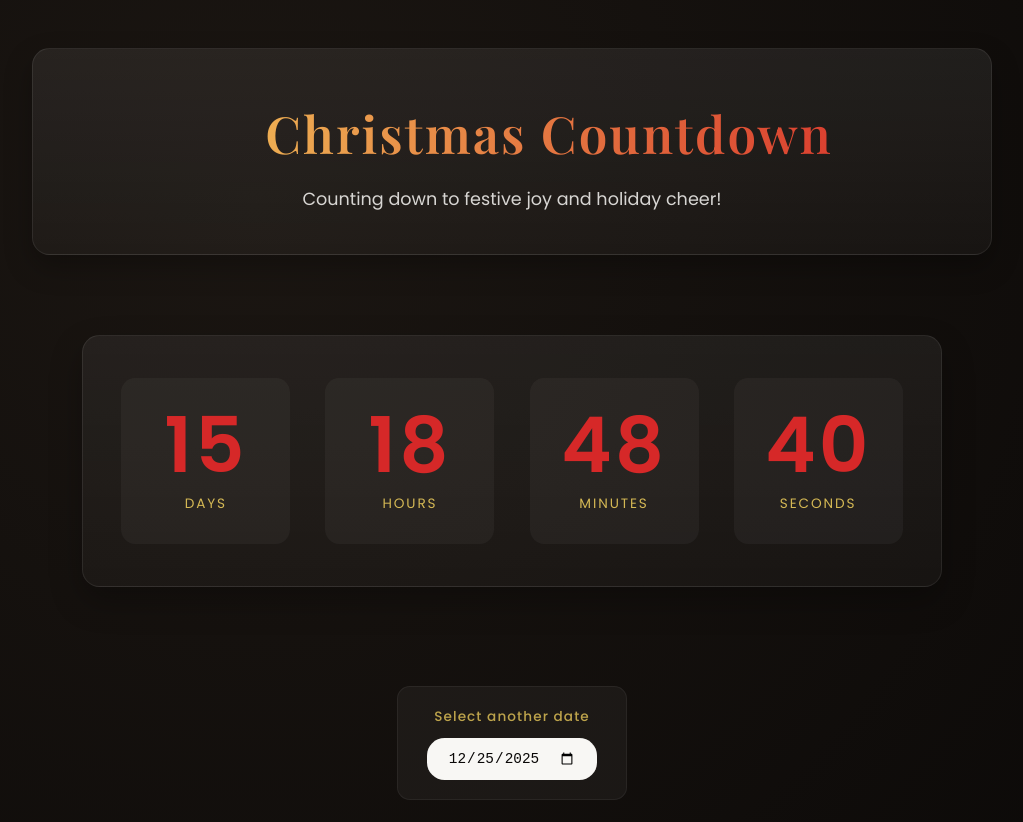
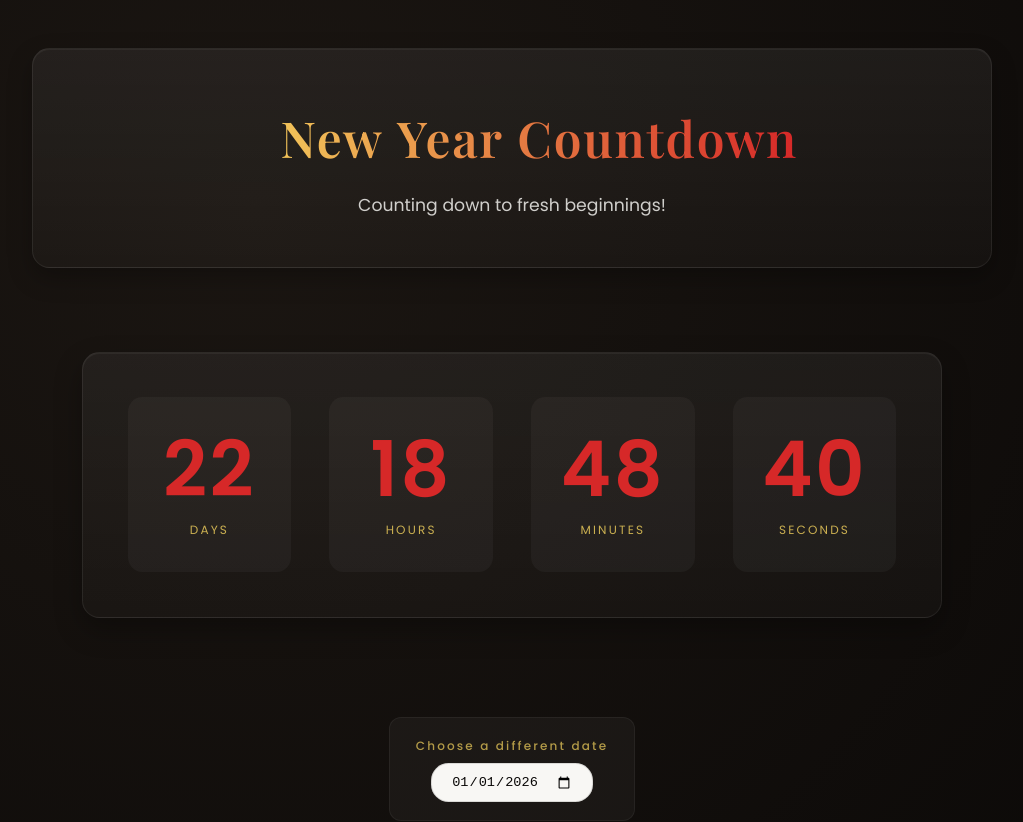
Before and after one commit to mcckyle/the-countdown, a React (Vite) app: page / in a window 1280 px wide. Shown: the top 822 px of the page, without its empty margins (128-1151 px from the left). Built offline with nearby package versions, Linux system fonts and the light colour scheme.

Commit message:
App.jsx: Begin the New Year countdown.

```diff
--- a/index.html
+++ b/index.html
@@ -4,17 +4,17 @@
     <meta charset="UTF-8" />
     <meta name="viewport" content="width=device-width, initial-scale=1.0" />
 
-    <title>Christmas Countdown</title>
+    <title>New Year Countdown</title>
     <meta
       name="description"
-      content="A simple, modern Christmas countdown designed to bring focus and seasonal clarity."
+      content="A simple, modern New Year countdown designed to bring focus and seasonal clarity."
     />
 
     <!-- Open Graph Meta. -->
-    <meta property="og:title" content="Christmas Countdown" />
+    <meta property="og:title" content="New Year Countdown" />
     <meta
       property="og:description"
-      content="A simple, modern countdown to Christmas, built with React."
+      content="A simple, modern countdown to New Year, built with React."
     />
     <meta property="og:type" content="website" />
     <meta property="og:locale" content="en_US" />
--- a/src/App.jsx
+++ b/src/App.jsx
@@ -1,6 +1,6 @@
 //Filename: App.jsx
 //Author: Kyle McColgan
-//Date: 22 December 2025
+//Date: 26 December 2025
 //Description: This file contains the entry component for the React Countdown project.
 
 import { useState } from "react";
@@ -13,8 +13,8 @@ import "./App.css";
 
 function App()
 {
-  //Default: Christmas Day (December 25th, 2025).
-  const [targetDate, setTargetDate] = useState("2025-12-25T00:00:00");
+  //Default: New Year Day (January 1st, 2026).
+  const [targetDate, setTargetDate] = useState("2026-01-01T00:00:00");
   const today = new Date().toISOString().split("T")[0];
 
   const handleDateChange = (e) => {
@@ -28,7 +28,7 @@ function App()
 
     return (
       <div className="app fade-in">
-       <Header />
+       <Header title="🎆 New Year Countdown" subtitle="Counting down to fresh beginnings!" />
 
        <main className="main-content">
          <Countdown targetDate={targetDate} />
--- a/src/components/Countdown/Countdown.css
+++ b/src/components/Countdown/Countdown.css
@@ -7,27 +7,30 @@
     max-width: 860px;
 
     display: grid;
-    grid-template-columns: repeat(auto-fit, minmax(160px, 1fr));
-    gap: 2.2rem;
+    grid-template-columns: repeat(auto-fit, minmax(150px, 1fr));
+    gap: clamp(1.6rem, 3vw, 2.4rem);
 
-    padding: 2.6rem 2.4rem;
-    margin: 2.4rem auto;
+    padding: clamp(2.2rem, 4vw, 2.8rem);
+    margin: 2.6rem auto;
 
-    background: linear-gradient(180deg, rgba(255, 255, 255, 0.06), rgba(255, 255, 255, 0.03));
+    background: linear-gradient(180deg, rgba(255, 255, 255, 0.055), rgba(255, 255, 255, 0.025));
+    border: 1px solid rgba(255, 255, 255, 0.07);
     border-radius: var(--radius);
-    border: 1px solid rgba(255, 255, 255, 0.08);
     backdrop-filter: blur(14px);
 
-    box-shadow: 0 14px 32px rgba(0, 0, 0, 0.28);
+    box-shadow: 0 12px 28px rgba(0, 0, 0, 0.3),
+                inset 0 1px 0 rgba(255, 255, 255, 0.05);
+
+    animation: fadeIn 0.7s ease both;
 }
 
 /* Individual Time Unit Styles. */
 .time-box
 {
     text-align: center;
-    padding: 1.8rem 1.4rem;
+    padding: clamp(1.6rem, 3vw, 2rem) 1.4rem;
 
-    background: rgba(255, 255, 255, 0.04);
+    background: rgba(255, 255, 255, 0.035);
     border-radius: calc(var(--radius) - 0.2rem);
 
     transition: transform var(--transition),
@@ -36,8 +39,8 @@
 
 .time-box:hover
 {
-    transform: translateY(-2px);
-    background: rgba(255, 255, 255, 0.06);
+    transform: translateY(-1px);
+    background: rgba(255, 255, 255, 0.055);
 }
 
 /* Time Value Styles. */
@@ -45,26 +48,26 @@
 {
     display: block;
 
-    font-size: clamp(3.4rem, 6vw, 5.4rem);
-    font-weight: 700;
-    line-height: 1;
+    font-size: clamp(3.2rem, 6vw, 5.2rem);
+    font-weight: 600;
+    line-height: 1.05;
 
     color: var(--color-accent);
-    letter-spacing: 0.04em;
+    letter-spacing: 0.03em;
 }
 
 /* Time Label Styles. */
 .time-label
 {
-    margin-top: 0.6rem;
     display: block;
+    margin-top: 0.65rem;
 
-    font-size: 0.85rem;
-    letter-spacing: 0.14em;
+    font-size: 0.75rem;
+    letter-spacing: 0.18em;
     text-transform: uppercase;
 
     color: var(--color-highlight);
-    opacity: 0.85;
+    opacity: 0.8;
 }
 
 /* Past Date Message Styling. */
@@ -80,7 +83,7 @@
 .past-message
 {
     font-family: var(--heading-font);
-    font-size: clamp(1.5rem, 2.4vw, 2rem);
+    font-size: clamp(1.4rem, 2.4vw, 1.9rem);
     font-weight: 600;
 
     color: var(--color-accent);
@@ -90,9 +93,5 @@
 
 @media (max-width: 900px)
 {
-    .countdown
-    {
-        padding: 2.2rem 1.6rem;
-        gap: 1.6rem;
-    }
+    .countdown { margin: 2rem auto; }
 }
--- a/src/components/Countdown/Countdown.jsx
+++ b/src/components/Countdown/Countdown.jsx
@@ -1,6 +1,6 @@
 //Filename: Countdown.jsx
 //Author: Kyle McColgan
-//Date: 22 December 2025
+//Date: 26 December 2025
 //Description: This file contains the parent component for the Countdown React project.
 
 import { useEffect, useState } from "react";
@@ -36,14 +36,17 @@ function Countdown({ targetDate })
             aria-live="polite"
           >
             <p className="past-message">
-              🎄 The moment has arrived.
+              🎆 A new chapter begins.
             </p>
           </section>
         );
     }
 
     return (
-      <section className="countdown" aria-label="Time remaining">
+      <section
+        className="countdown"
+        aria-label="Time remaining until the selected date"
+      >
         {UNITS.map((unit) => (
           <div key={unit} className="time-box">
             <span className="time-value">
--- a/src/components/DatePicker/DatePicker.css
+++ b/src/components/DatePicker/DatePicker.css
@@ -6,51 +6,52 @@
     display: flex;
     flex-direction: column;
     align-items: center;
-    gap: 0.6rem;
+    gap: 0.5rem;
 
-    padding: 1.2rem 1.8rem;
-    margin-top: 0.6rem;
+    padding: 1.1rem 1.6rem;
+    margin-top: 0.4rem;
 
-    background: rgba(255, 255, 255, 0.045);
-    border-radius: calc(var(--radius) - 0.3rem);
-    border: 1px solid rgba(255, 255, 255, 0.06);
+    background: rgba(255, 255, 255, 0.04);
+    border-radius: calc(var(--radius) - 0.35rem);
+    border: 1px solid rgba(255, 255, 255, 0.055);
     backdrop-filter: blur(8px);
+
+    animation: fadeIn 0.6s ease both;
 }
 
 /* Label Styles. */
 .date-label
 {
-    font-size: 0.85rem;
+    font-size: 0.75rem;
     font-weight: 500;
-    letter-spacing: 0.08em;
+    letter-spacing: 0.18em;
 
     color: var(--color-highlight);
-    opacity: 0.75;
+    opacity: 0.7;
 }
 
 /* Custom Date Input Styles. */
 .date-input
 {
-    padding: 0.65rem 1.25rem;
-    font-size: 0.9rem;
+    padding: 0.6rem 1.2rem;
+    font-size: 0.85rem;
     font-weight: 500;
 
     border-radius: var(--radius);
-    border: 1px solid transparent;
+    border: 1px solid rgba(0, 0, 0, 0.12);
 
     background: var(--color-text);
     color: var(--color-bg);
     cursor: pointer;
 
     transition: border-color var(--transition),
-                box-shadow var(--transition),
-                transform var(--transition);
+                box-shadow var(--transition);
 }
-.date-input:hover { transform: translateY(-1px); }
+.date-input:hover { border-color: rgba(0, 0, 0, 0.25); }
 
 .date-input:focus
 {
     outline: none;
     border-color: var(--color-secondary);
-    box-shadow: 0 0 8px rgba(42, 157, 143, 0.35);
+    box-shadow: 0 0 0 2px rgba(42, 157, 143, 0.25);
 }
--- a/src/components/DatePicker/DatePicker.jsx
+++ b/src/components/DatePicker/DatePicker.jsx
@@ -1,6 +1,6 @@
 //Filename: DatePicker.jsx
 //Author: Kyle McColgan
-//Date: 22 December 2025
+//Date: 26 December 2025
 //Description: This file contains the entry component for the React Countdown project.
 
 import "./DatePicker.css";
@@ -13,7 +13,7 @@ export default function DatePicker ({ value, minDate, onChange }) {
             htmlFor="countdown-date"
             className="date-label"
           >
-            Select another date
+            Choose a different date
           </label>
 
           <input
--- a/src/components/Footer/Footer.jsx
+++ b/src/components/Footer/Footer.jsx
@@ -1,6 +1,6 @@
 //Filename: Footer.jsx
 //Author: Kyle McColgan
-//Date: 22 December 2025
+//Date: 26 December 2025
 //Description: This file contains the Footer component for the React Countdown project.
 
 import "./Footer.css";
@@ -10,7 +10,7 @@ function Footer()
   return (
     <footer className="footer">
       <p className="footer-text">
-        🎄 Crafted with joy by{" "}
+        Crafted in Saint Louis by{" "}
         <span className="highlight">Kyle McColgan</span>
         <span className="separator">·</span>
         Built with <span className="highlight">React</span> &{" "}
--- a/src/components/Header/Header.css
+++ b/src/components/Header/Header.css
@@ -7,26 +7,31 @@
     max-width: 960px;
 
     text-align: center;
-    padding: 2.6rem 2rem;
+    padding: clamp(2.2rem, 4vw, 3rem) clamp(1.8rem, 4vw, 2.4rem);
 
-    background: linear-gradient(180deg, rgba(255, 255, 255, 0.07), rgba(255, 255, 255, 0.03));
-    border: 1px solid rgba(255, 255, 255, 0.08);
+    background: linear-gradient(180deg, rgba(255, 255, 255, 0.06), rgba(255, 255, 255, 0.025));
+    border: 1px solid rgba(255, 255, 255, 0.07);
     border-radius: var(--radius);
-    backdrop-filter: blur(12px);
-    box-shadow: 0 12px 28px rgba(0, 0, 0, 0.28);
+    backdrop-filter: blur(14px);
+    box-shadow: 0 10px 24px rgba(0, 0, 0, 0.28),
+                inset 0 1px 0 rgba(255, 255, 255, 0.05);
 
-    animation: fadeIn 0.8s ease both;
+    animation: fadeIn 0.7s ease both;
 }
 
 /* Header Title Styles. */
 .header-title
 {
+    display: inline-flex;
+    align-items: center;
+    justify-content: center;
+
     font-family: var(--heading-font);
-    font-size: clamp(2.4rem, 5vw, 3.2rem);
+    font-size: clamp(2.3rem, 5vw, 3.1rem);
     font-weight: 600;
 
-    margin-bottom: 0.6rem;
-    letter-spacing: 0.04em;
+    margin-bottom: 0.75rem;
+    letter-spacing: 0.035em;
 
     background: linear-gradient(90deg, var(--color-highlight), var(--color-accent));
     -webkit-background-clip: text;
@@ -36,19 +41,19 @@
 /* Header Subtitle Styles. */
 .header-subtitle
 {
-    max-width: 520px;
+    max-width: 540px;
     margin: 0 auto;
 
-    font-size: clamp(0.95rem, 1.4vw, 1.1rem);
-    opacity: 0.85;
-    line-height: 1.6;
+    font-size: clamp(0.95rem, 1.4vw, 1.08rem);
+    line-height: 1.65;
+    opacity: 0.82;
 }
 
 /* Accent Emoji Styles. */
 .header-accent
 {
-    display: inline-block;
-    margin-right: 0.5rem;
-    transform: translateY(-0.1em);
-    opacity: 0.9;
+    font-size: 0.85em;
+    transform: translateY(-0.05em);
+    opacity: 0.75;
+    filter: saturate(0.9);
 }
--- a/src/components/Header/Header.jsx
+++ b/src/components/Header/Header.jsx
@@ -1,6 +1,6 @@
 //Filename: Header.jsx
 //Author: Kyle McColgan
-//Date: 22 December 2025
+//Date: 26 December 2025
 //Description: This file contains the Header component for the React Countdown project.
 
 import "./Header.css";
@@ -10,12 +10,12 @@ function Header()
   return (
     <header className="header">
       <h1 className="header-title">
-        <span className="header-accent" aria-hidden="true">🎄</span>
-        Christmas Countdown
+        <span className="header-accent" aria-hidden="true">🎆</span>
+         New&nbsp;Year&nbsp;Countdown
       </h1>
 
       <p className="header-subtitle">
-        Counting down to festive joy and holiday cheer!
+        Counting down to fresh beginnings!
       </p>
     </header>
   );
--- a/src/index.css
+++ b/src/index.css
@@ -7,9 +7,9 @@
     --color-surface: rgba(255, 255, 255, 0.08); /* Color: Light Snow Overlay. */
     --color-text: #f8f7f4;
 
-    --color-accent: #d62828; /* Color: Festive Red for Highlights. */
-    --color-secondary: #2a9d8f; /* Color: Pine Green. */
-    --color-highlight: #f4d35e; /* Color: Golden Lights. */
+    --color-accent: #d62828; /* Color: Fireworks Red. */
+    --color-secondary: #2a9d8f; /* Color: Cool Blue/Green Accent. */
+    --color-highlight: #f4d35e; /* Color: Golden Spark. */
 
     --main-font: "Poppins", system-ui, sans-serif;
     --heading-font: "Playfair Display", serif;
@@ -57,6 +57,7 @@ a
 {
     color: var(--color-highlight);
     text-decoration: none;
+
     transition: color var(--transition);
 }
 a:hover { color: var(--color-accent); }
```
Also changed, not shown: src/components/Footer/Footer.css (+11 -10 lines).
